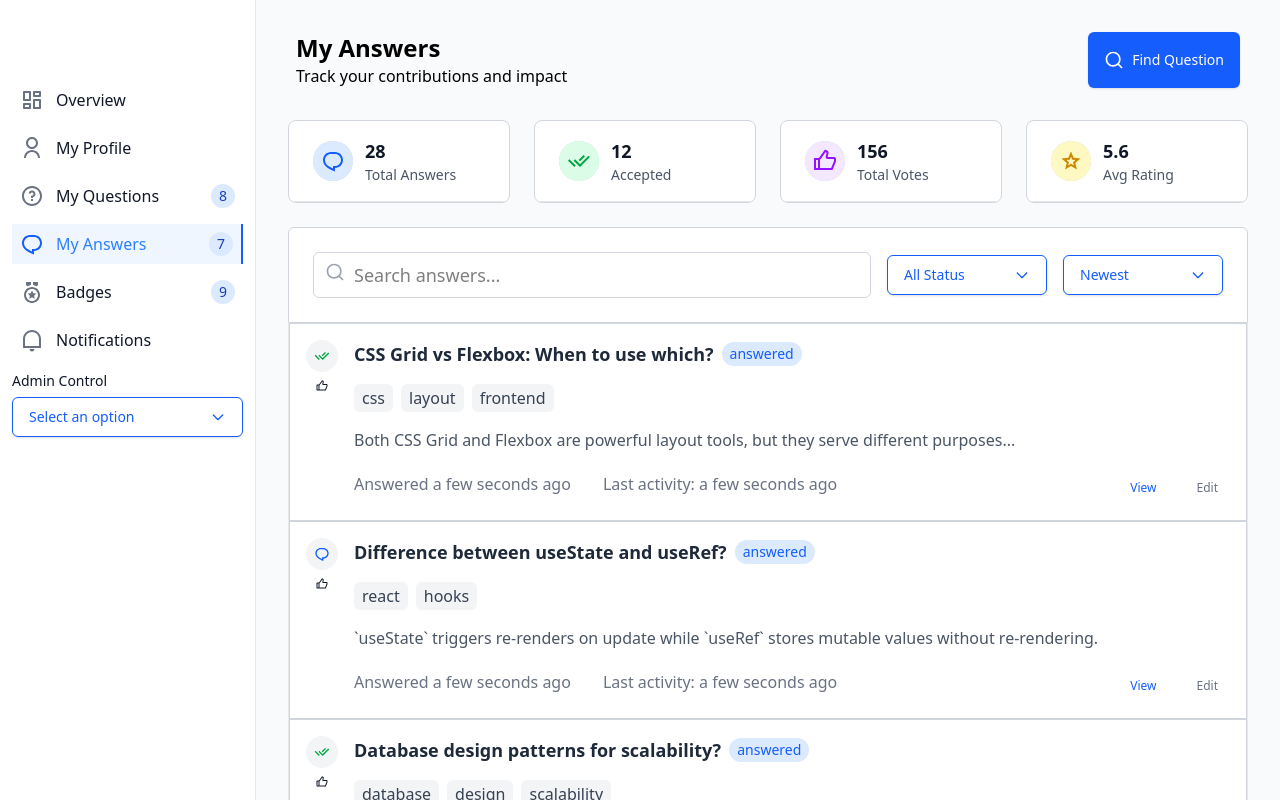
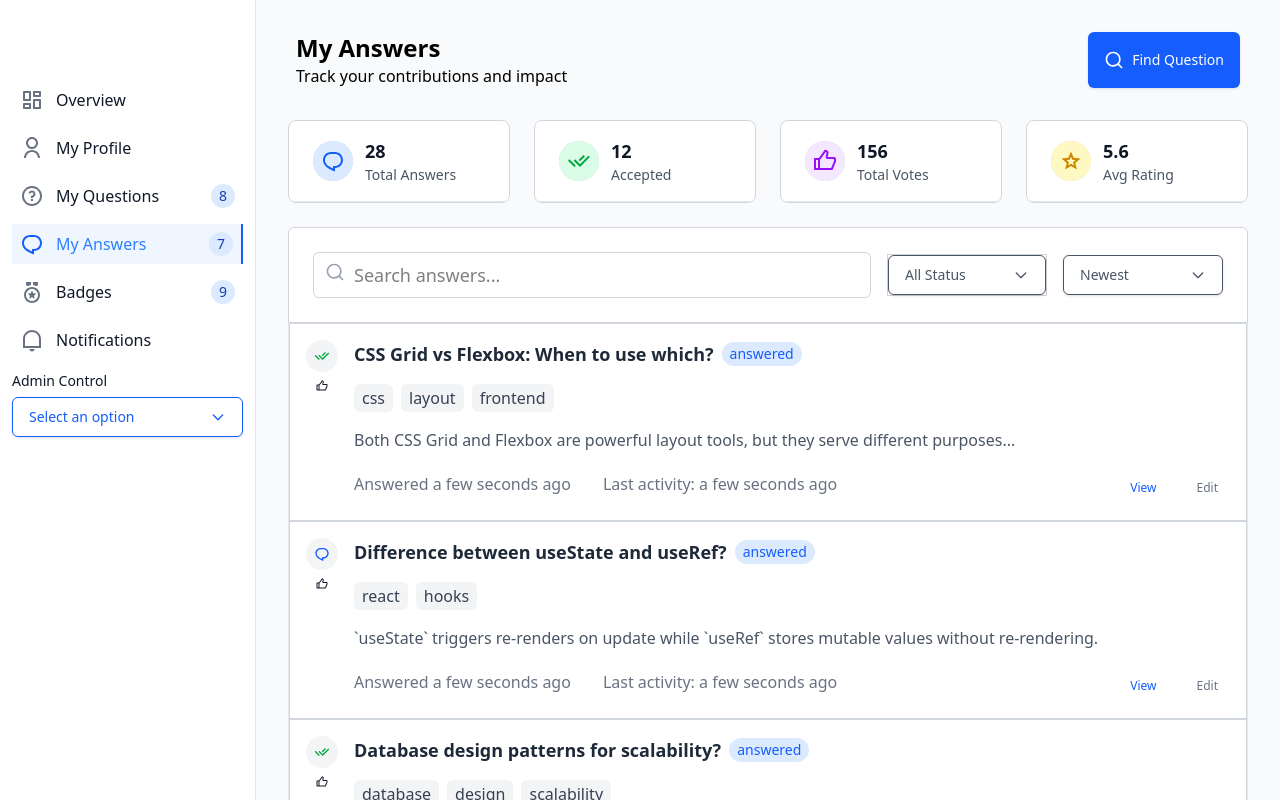
Before and after one commit to Zack-Pro-Ver/Knowledge-Sharing-Portal, a React (Vite) app: page /my-answers in a window 1280 px wide. Built offline with nearby package versions, Linux system fonts and the light colour scheme.

Commit message:
made changes in card header

```diff
--- a/src/pages/MyAnswers/index.tsx
+++ b/src/pages/MyAnswers/index.tsx
@@ -80,7 +80,6 @@ export const MyAnswers = () => {
             </Card>
           ))}
         </Stack>
-
        <Card
           variant="outlined"
           size="medium"
@@ -104,22 +103,21 @@ export const MyAnswers = () => {
                 className="w-full px-3 py-2 rounded-md pl-10 text-black border border-gray-300 focus:border-blue-500 focus:ring-1 focus:ring-blue-500 focus:outline-none"
               />
             </div>
-
-
             <Dropdown
               options={filters[0].options}
               value={statusFilter}
               onChange={(val) => setStatusFilter(val as typeof statusFilter)}
-              className="min-w-[160px]"
-
+              className="min-w-[160px] text-black border border-gray-300 focus:border-blue-500 focus:ring-1 focus:ring-blue-500 focus:outline-none"
+             color="secondary"
+             variant="outlined"
             />
-
-
             <Dropdown
               options={filters[1].options}
               value={sortBy}
               onChange={(val) => setSortBy(val as typeof sortBy)}
-              className="min-w-[160px]"
+              className="min-w-[160px] "
+              color="secondary"
+
             />
           </Stack>
         </Card>
```
